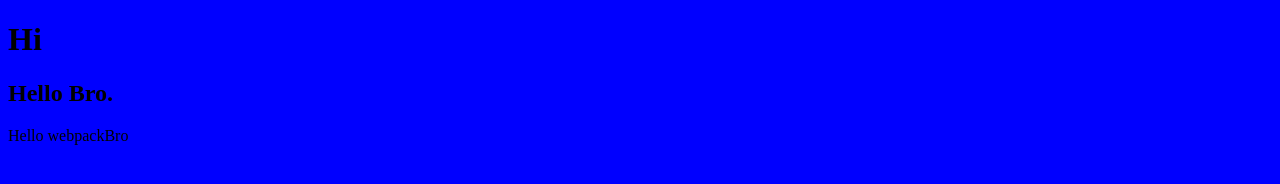
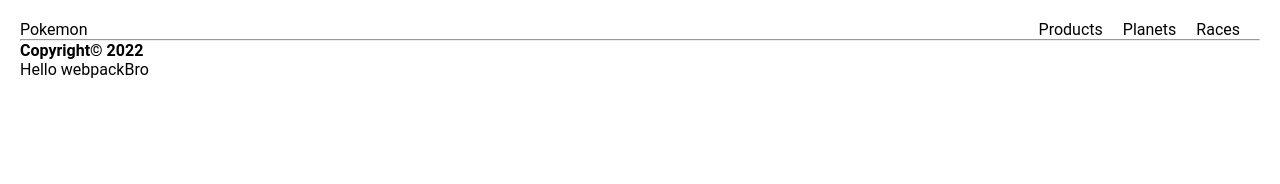
Before and after one commit to Tufahel/second-capstone, a website built with webpack: page src/index.html in a window 1280 px wide. Built offline with nearby package versions, Linux system fonts and the light colour scheme.

Commit message:
Update files, Add HTML, CSS skeleton

```diff
--- a/src/index.html
+++ b/src/index.html
@@ -4,10 +4,30 @@
     <meta charset="UTF-8">
     <meta http-equiv="X-UA-Compatible" content="IE=edge">
     <meta name="viewport" content="width=device-width, initial-scale=1.0">
-    <title>Document</title>
+    <link href="https://fonts.googleapis.com/css2?family=Balsamiq+Sans&display=swap" rel="stylesheet">
+    <title>Second-Capstone</title>
 </head>
 <body>
-    <h1>Hi</h1>
-    <h2>Hello Bro.</h2>
+    <header>
+        <nav>
+            <div class="left-block">
+                <img src="" alt="">
+                <span>Pokemon</span>
+            </div>
+            <ul class="right-block">
+                <li>Products</li>
+                <li>Planets</li>
+                <li>Races</li>
+            </ul>
+        </nav>
+    </header>
+    <main>
+        <ul class="injector"></ul>
+    </main>
+    <section class="pop-up"></section>
+    <hr>
+    <footer>
+        <h4>Copyright© 2022</h4>
+    </footer>
 </body>
 </html>
--- a/src/style.css
+++ b/src/style.css
@@ -1,3 +1,29 @@
+* {
+  margin: 0;
+  padding: 0;
+  list-style: none;
+  font-family: 'Roboto', sans-serif;
+}
+
 body {
-  background-color: blue;
+  background-color: #fff;
+  padding: 20px;
 }
+
+nav {
+  display: flex;
+  justify-content: space-between;
+}
+
+.left-block,
+.right-block {
+  display: flex;
+}
+
+.right-block li {
+  padding: 0 20px 0 0;
+}
+
+h4 {
+  font-weight: bold;
+}
--- a/webpack.config.js
+++ b/webpack.config.js
@@ -24,6 +24,10 @@ module.exports = {
           'css-loader',
         ],
       },
+      {
+        test: /\.(png|svg|jpg|jpeg|gif)$/i,
+        type: 'asset/resource',
+      },
     ],
   },
 };
```
Also changed, not shown: dist/index.html, dist/main.js, dist/main.js.LICENSE.txt (deleted), src/img/Poké_Ball_icon.svg (added).
